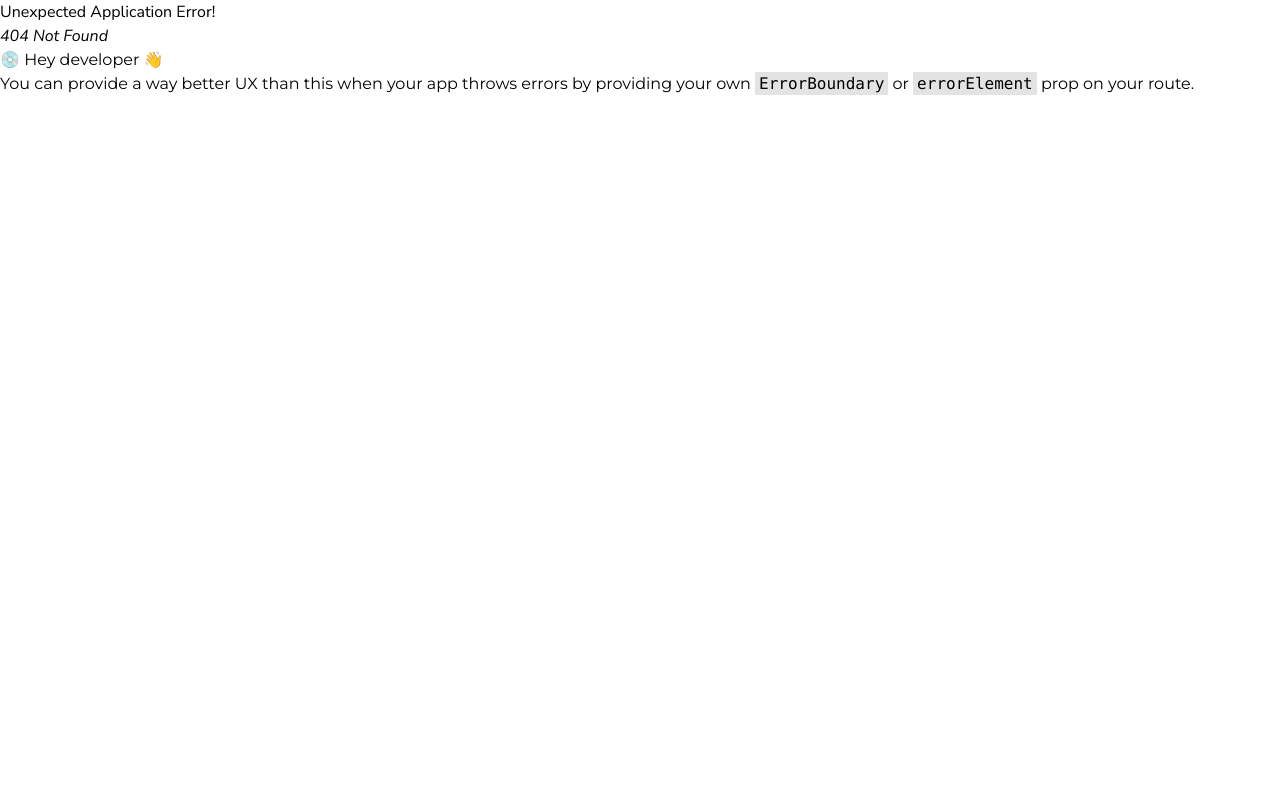
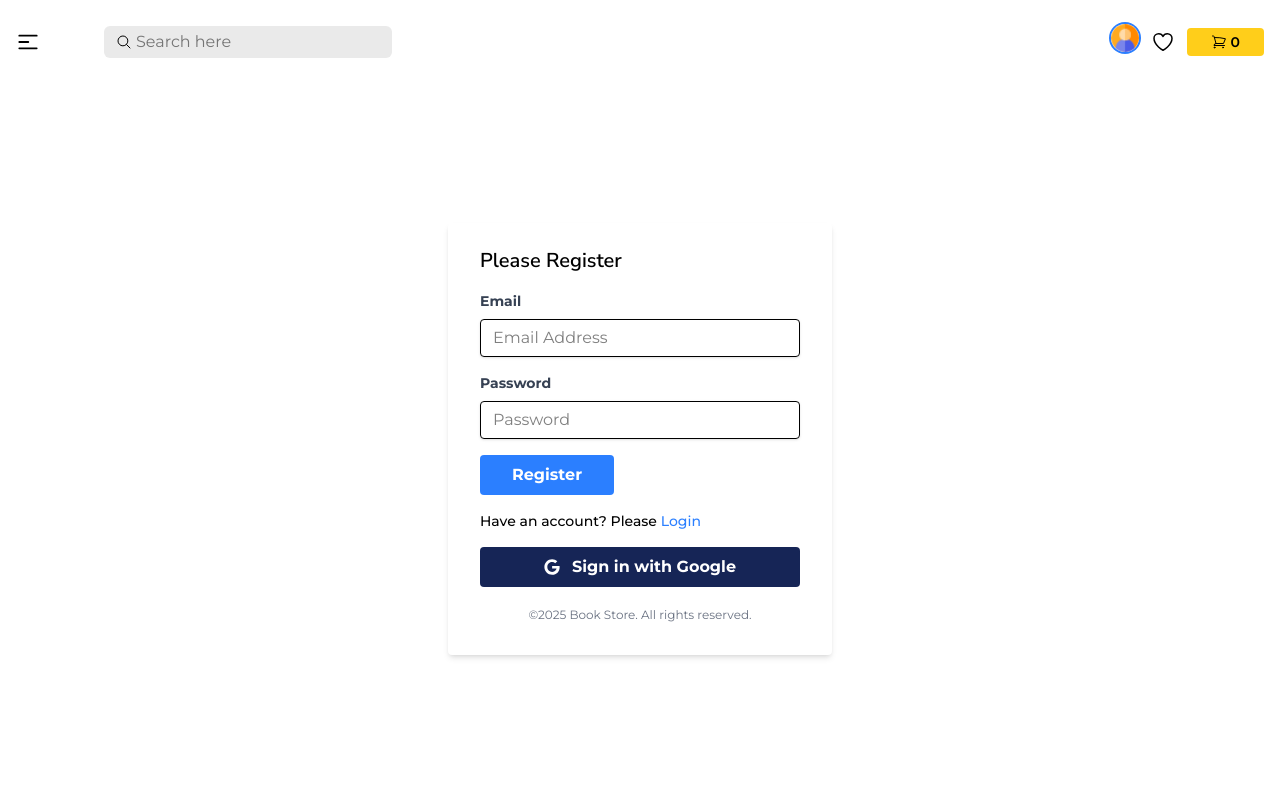
Before and after one commit to cagongu2/book-store, a React (Vite) app in the folder frontend/: page /register in a window 1280 px wide. Before the commit this address had no page. Shown: the top 800 px of the page. Built offline with nearby package versions, Linux system fonts and the light colour scheme.

Commit message:
adding login & register component

```diff
--- a/frontend/package.json
+++ b/frontend/package.json
@@ -16,6 +16,7 @@
     "prop-types": "^15.8.1",
     "react": "^19.0.0",
     "react-dom": "^19.0.0",
+    "react-hook-form": "^7.54.2",
     "react-icons": "^5.4.0",
     "react-router-dom": "^7.1.5",
     "swiper": "^11.2.3",
--- /dev/null
+++ b/frontend/src/components/Login.jsx
@@ -0,0 +1,115 @@
+import React, { useState } from "react";
+import { Link } from "react-router-dom";
+import { FaGoogle } from "react-icons/fa";
+import { useForm } from "react-hook-form";
+
+const Login = () => {
+  const [message, setMessage] = useState("");
+  const {
+    register,
+    handleSubmit,
+    watch,
+    formState: { errors },
+  } = useForm();
+
+  const onSubmit = async (data) => {
+    console.log(data);
+  };
+
+  const handleGoogleSignIn = async () => {};
+  return (
+    <div className="h-[calc(100vh-120px)] flex justify-center items-center ">
+      <div className="w-full max-w-sm mx-auto bg-white shadow-md rounded px-8 pt-6 pb-8 mb-4">
+        <h2 className="text-xl font-semibold mb-4">Please Login</h2>
+
+        <form onSubmit={handleSubmit(onSubmit)}>
+          <div className="mb-4">
+            <label
+              className="block text-gray-700 text-sm font-bold mb-2"
+              htmlFor="email"
+            >
+              Email
+            </label>
+            <input
+              {...register("email", {
+                required: "Email is required",
+                pattern: {
+                  value: /^[\w-.]+@([\w-]+\.)+[\w-]{2,4}$/,
+                  message: "Invalid email format",
+                },
+              })}
+              type="email"
+              name="email"
+              id="email"
+              placeholder="Email Address"
+              className="shadow appearance-none border rounded w-full py-2 px-3 leading-tight focus:outline-none focus:shadow"
+            />
+            {errors.email && (
+              <p className="text-red-500 text-xs italic">
+                {errors.email.message}
+              </p>
+            )}
+          </div>
+          <div className="mb-4">
+            <label
+              className="block text-gray-700 text-sm font-bold mb-2"
+              htmlFor="password"
+            >
+              Password
+            </label>
+            <input
+              {...register("password", {
+                required: "Password is required",
+                minLength: {
+                  value: 6,
+                  message: "Password must be at least 6 characters",
+                },
+              })}
+              type="password"
+              name="password"
+              id="password"
+              placeholder="Password"
+              className="shadow appearance-none border rounded w-full py-2 px-3 leading-tight focus:outline-none focus:shadow"
+            />
+            {errors.password && (
+              <p className="text-red-500 text-xs italic">
+                {errors.password.message}
+              </p>
+            )}
+          </div>
+          {message && (
+            <p className="text-red-500 text-xs italic mb-3">{message}</p>
+          )}
+          <div>
+            <button className="bg-blue-500 hover:bg-blue-700 text-white font-bold py-2 px-8 rounded focus:outline-none">
+              Login{" "}
+            </button>
+          </div>
+        </form>
+        <p className="align-baseline font-medium mt-4 text-sm">
+          Haven't an account? Please{" "}
+          <Link to="/register" className="text-blue-500 hover:text-blue-700">
+            Register
+          </Link>
+        </p>
+
+        {/* google sign in */}
+        <div className="mt-4">
+          <button
+            onClick={handleGoogleSignIn}
+            className="w-full flex flex-wrap gap-1 items-center justify-center bg-blue-950 hover:bg-blue-700 text-white font-bold py-2 px-4 rounded focus:outline-none"
+          >
+            <FaGoogle className="mr-2" />
+            Sign in with Google
+          </button>
+        </div>
+
+        <p className="mt-5 text-center text-gray-500 text-xs">
+          ©2025 Book Store. All rights reserved.
+        </p>
+      </div>
+    </div>
+  );
+};
+
+export default Login;
--- /dev/null
+++ b/frontend/src/components/Register.jsx
@@ -0,0 +1,115 @@
+import React, { useState } from "react";
+import { Link } from "react-router-dom";
+import { FaGoogle } from "react-icons/fa";
+import { useForm } from "react-hook-form";
+
+const Register = () => {
+  const [message, setMessage] = useState("");
+  const {
+    register,
+    handleSubmit,
+    watch,
+    formState: { errors },
+  } = useForm();
+
+  const onSubmit = async (data) => {
+    console.log(data);
+  };
+
+  const handleGoogleSignIn = async () => {};
+  return (
+    <div className="h-[calc(100vh-120px)] flex justify-center items-center ">
+      <div className="w-full max-w-sm mx-auto bg-white shadow-md rounded px-8 pt-6 pb-8 mb-4">
+        <h2 className="text-xl font-semibold mb-4">Please Register</h2>
+
+        <form onSubmit={handleSubmit(onSubmit)}>
+          <div className="mb-4">
+            <label
+              className="block text-gray-700 text-sm font-bold mb-2"
+              htmlFor="email"
+            >
+              Email
+            </label>
+            <input
+              {...register("email", {
+                required: "Email is required",
+                pattern: {
+                  value: /^[\w-.]+@([\w-]+\.)+[\w-]{2,4}$/,
+                  message: "Invalid email format",
+                },
+              })}
+              type="email"
+              name="email"
+              id="email"
+              placeholder="Email Address"
+              className="shadow appearance-none border rounded w-full py-2 px-3 leading-tight focus:outline-none focus:shadow"
+            />
+            {errors.email && (
+              <p className="text-red-500 text-xs italic">
+                {errors.email.message}
+              </p>
+            )}
+          </div>
+          <div className="mb-4">
+            <label
+              className="block text-gray-700 text-sm font-bold mb-2"
+              htmlFor="password"
+            >
+              Password
+            </label>
+            <input
+              {...register("password", {
+                required: "Password is required",
+                minLength: {
+                  value: 6,
+                  message: "Password must be at least 6 characters",
+                },
+              })}
+              type="password"
+              name="password"
+              id="password"
+              placeholder="Password"
+              className="shadow appearance-none border rounded w-full py-2 px-3 leading-tight focus:outline-none focus:shadow"
+            />
+            {errors.password && (
+              <p className="text-red-500 text-xs italic">
+                {errors.password.message}
+              </p>
+            )}
+          </div>
+          {message && (
+            <p className="text-red-500 text-xs italic mb-3">{message}</p>
+          )}
+          <div>
+            <button className="bg-blue-500 hover:bg-blue-700 text-white font-bold py-2 px-8 rounded focus:outline-none">
+              Register
+            </button>
+          </div>
+        </form>
+        <p className="align-baseline font-medium mt-4 text-sm">
+          Have an account? Please{" "}
+          <Link to="/login" className="text-blue-500 hover:text-blue-700">
+            Login
+          </Link>
+        </p>
+
+        {/* google sign in */}
+        <div className="mt-4">
+          <button
+            onClick={handleGoogleSignIn}
+            className="w-full flex flex-wrap gap-1 items-center justify-center bg-blue-950 hover:bg-blue-700 text-white font-bold py-2 px-4 rounded focus:outline-none"
+          >
+            <FaGoogle className="mr-2" />
+            Sign in with Google
+          </button>
+        </div>
+
+        <p className="mt-5 text-center text-gray-500 text-xs">
+          ©2025 Book Store. All rights reserved.
+        </p>
+      </div>
+    </div>
+  );
+};
+
+export default Register;
```
Also changed, not shown: frontend/src/routers/router.jsx (+18 -9 lines), 2 other files (tests, documents, lock files or other folders).
